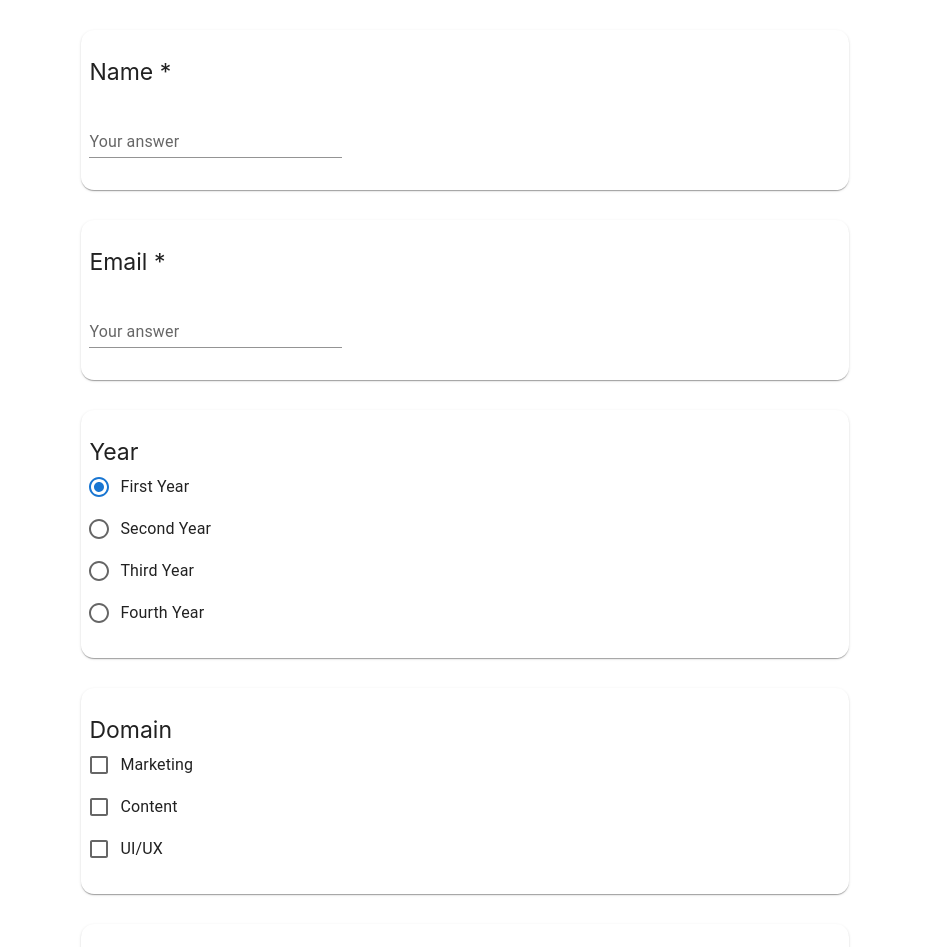
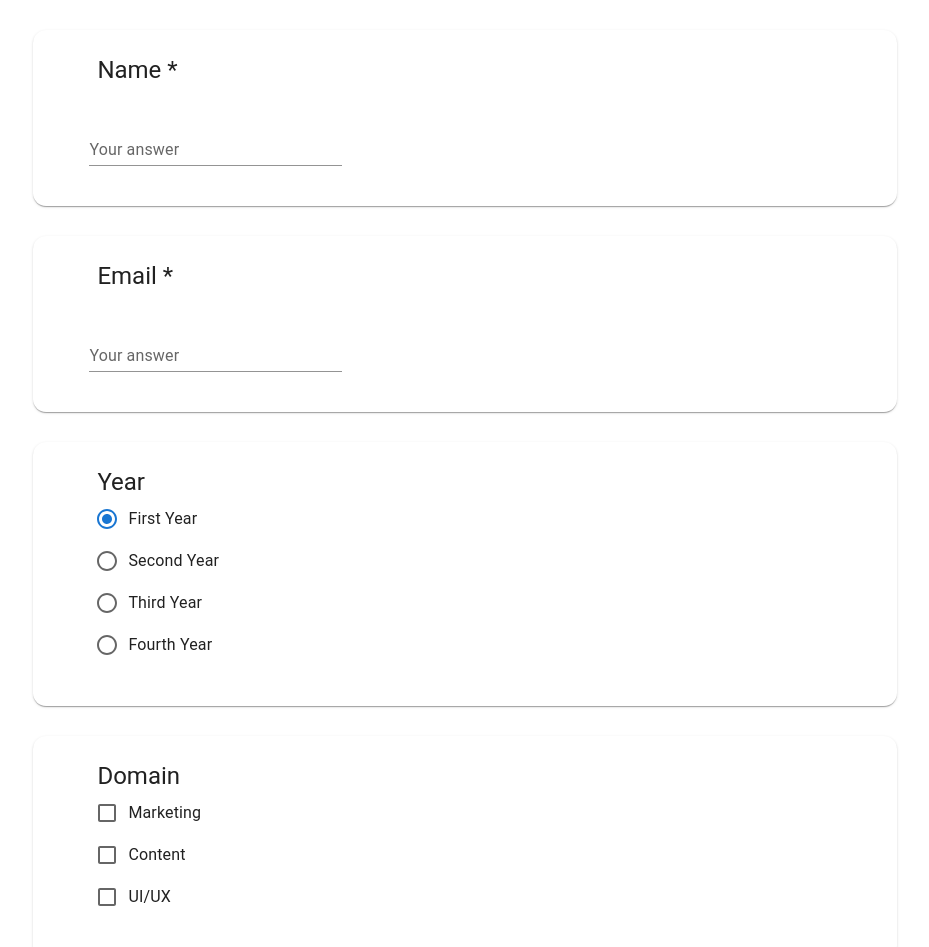
Before and after one commit to himanshu070/Form-For-GFG, a React (Create React App) app: page / in a window 1280 px wide. Shown: the top 947 px of the page, without its empty margins (179-1108 px from the left). Built offline with nearby package versions, Linux system fonts and the light colour scheme.

Commit message:
Error Updated

```diff
--- a/src/CSS/TextCard.css
+++ b/src/CSS/TextCard.css
@@ -14,6 +14,7 @@
     min-width: 60vw;
     min-height: 20vh;
     border-radius: 13px;
+    padding: 0.5rem 3rem;
 }
 .card-title{
     font-size: 23px;
@@ -28,3 +29,6 @@
    padding-left: 0;
    font-size: 17px;
 }
+.error {
+    border: 1px solid red;
+}
--- a/src/Components/CheckCard.jsx
+++ b/src/Components/CheckCard.jsx
@@ -10,7 +10,6 @@ const CheckCard = ({ title, value, setInputVal, name }) => {
   const [Marketing, setMarketing] = useState(false);
   const [Content, setContent] = useState(true);
   const [UIUX, setUIUX] = useState(false);
-
 
   // Fucntion For Changing Input value
   const inputHandler = () => {
@@ -36,7 +35,7 @@ const CheckCard = ({ title, value, setInputVal, name }) => {
         <Card id="card" sx={{ maxWidth: 345 }}>
           <CardContent>
             <Typography
-              class="card-title"
+              className="card-title"
               gutterBottom
               variant="h5"
               component="div"
--- a/src/Components/TextCard.jsx
+++ b/src/Components/TextCard.jsx
@@ -5,21 +5,20 @@ import CardContent from "@mui/material/CardContent";
 import Typography from "@mui/material/Typography";
 import Card from "@mui/material/Card";
 import "../CSS/TextCard.css";
-const TextCard = ({title, value, setInputVal, name}) => {
-
-  const handleChange = (e)=>{
+const TextCard = ({ title, value, setInputVal, name }) => {
+  const handleChange = (e) => {
     setInputVal({
       ...value,
-      [name] : e.target.value
-    })
-  }
+      [name]: e.target.value,
+    });
+  };
   return (
     <>
       <div id="card-div">
         <Card id="card" sx={{ maxWidth: 345 }}>
           <CardContent>
             <Typography
-              class="card-title"
+              className="card-title"
               gutterBottom
               variant="h5"
               component="div"
@@ -27,7 +26,7 @@ const TextCard = ({title, value, setInputVal, name}) => {
               {title}
             </Typography>
           </CardContent>
-          <inputField className="inputField">
+          <inputfield className="inputField">
             <Box
               component="form"
               sx={{
@@ -43,7 +42,8 @@ const TextCard = ({title, value, setInputVal, name}) => {
                 onChange={handleChange}
               />
             </Box>
-          </inputField>
+
+          </inputfield>
         </Card>
       </div>
     </>
--- a/src/Components/ToggleCard.jsx
+++ b/src/Components/ToggleCard.jsx
@@ -1,4 +1,4 @@
-import React from 'react';
+import React from "react";
 import CardContent from "@mui/material/CardContent";
 import Typography from "@mui/material/Typography";
 import Card from "@mui/material/Card";
@@ -6,21 +6,20 @@ import Radio from "@mui/material/Radio";
 import RadioGroup from "@mui/material/RadioGroup";
 import FormControlLabel from "@mui/material/FormControlLabel";
 
-
-const ToggleCard = ({title, value, setInputVal, name}) => {
-  const handleChange = (e)=>{
+const ToggleCard = ({ title, value, setInputVal, name }) => {
+  const handleChange = (e) => {
     setInputVal({
       ...value,
-      [name]: e.target.value
-    })
-  }
+      [name]: e.target.value,
+    });
+  };
   return (
     <>
       <div id="card-div">
         <Card id="card" sx={{ maxWidth: 345 }}>
           <CardContent>
             <Typography
-              class="card-title"
+              className="card-title"
               gutterBottom
               variant="h5"
               component="div"
```
